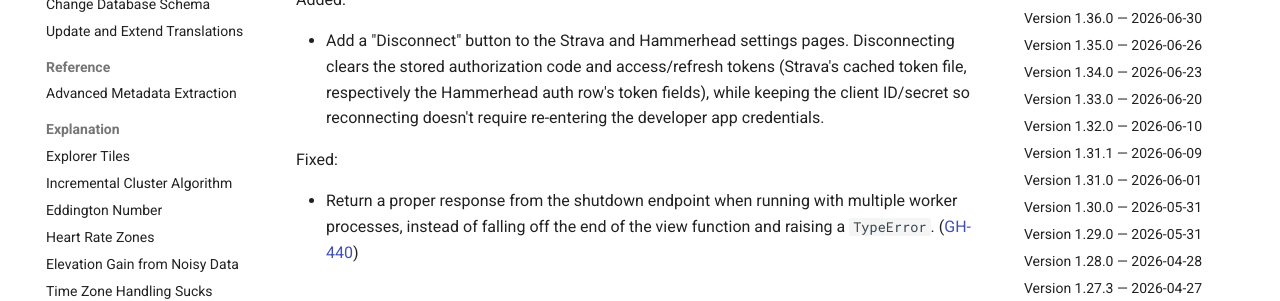
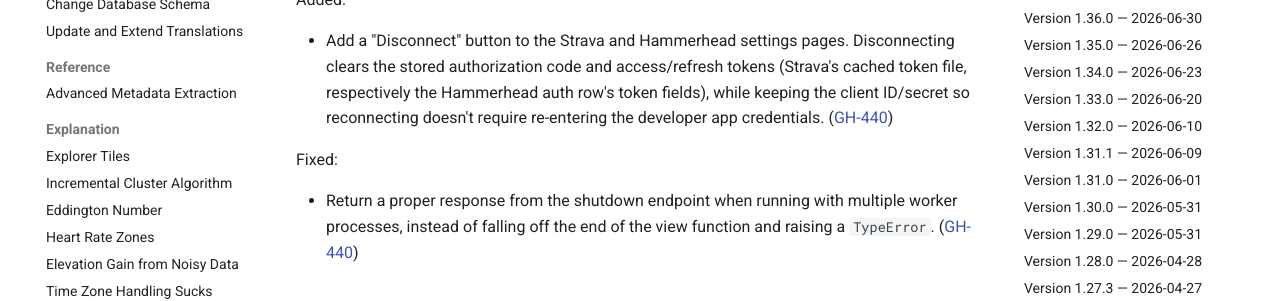
Before and after one commit to martin-ueding/geo-activity-playground, an MkDocs documentation site: the page built from docs/changelog.md, in a window 1280 px wide and 900 px high. Shown: the part 335-636 px from the top of the window. Built offline with MkDocs 1.6.1 and Material for MkDocs 9.7.7, drawn with Linux system fonts in a browser that asks for light colours; comment, search, counter and statistics services are not loaded.

Commit message:
docs: link to GitHub issue

```diff
--- a/docs/changelog.md
+++ b/docs/changelog.md
@@ -19,7 +19,7 @@
 
 Added:
 
-- Add a "Disconnect" button to the Strava and Hammerhead settings pages. Disconnecting clears the stored authorization code and access/refresh tokens (Strava's cached token file, respectively the Hammerhead auth row's token fields), while keeping the client ID/secret so reconnecting doesn't require re-entering the developer app credentials.
+- Add a "Disconnect" button to the Strava and Hammerhead settings pages. Disconnecting clears the stored authorization code and access/refresh tokens (Strava's cached token file, respectively the Hammerhead auth row's token fields), while keeping the client ID/secret so reconnecting doesn't require re-entering the developer app credentials. ([GH-440](https://github.com/martin-ueding/geo-activity-playground/issues/440))
 
 Fixed:
 
```
